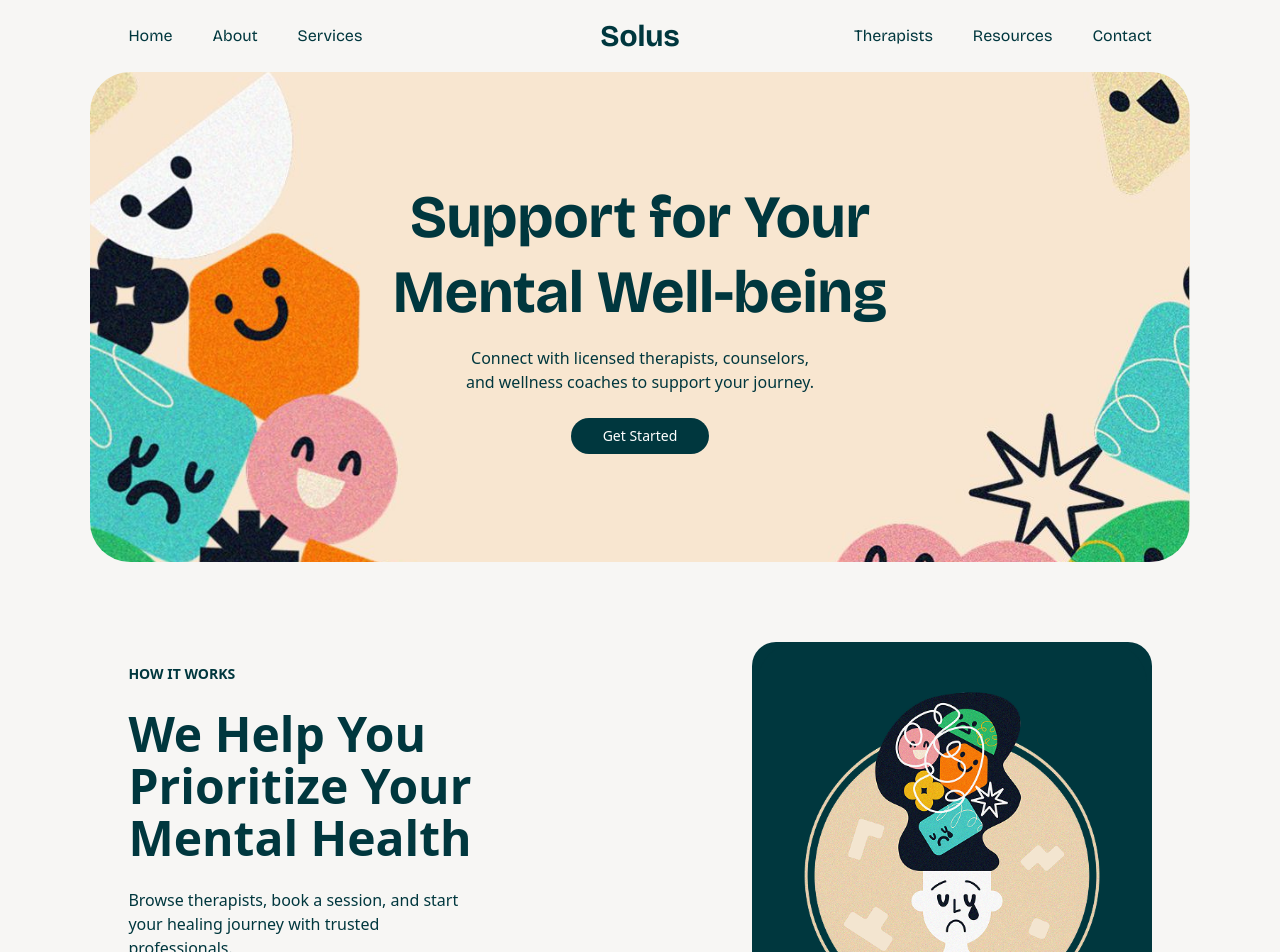
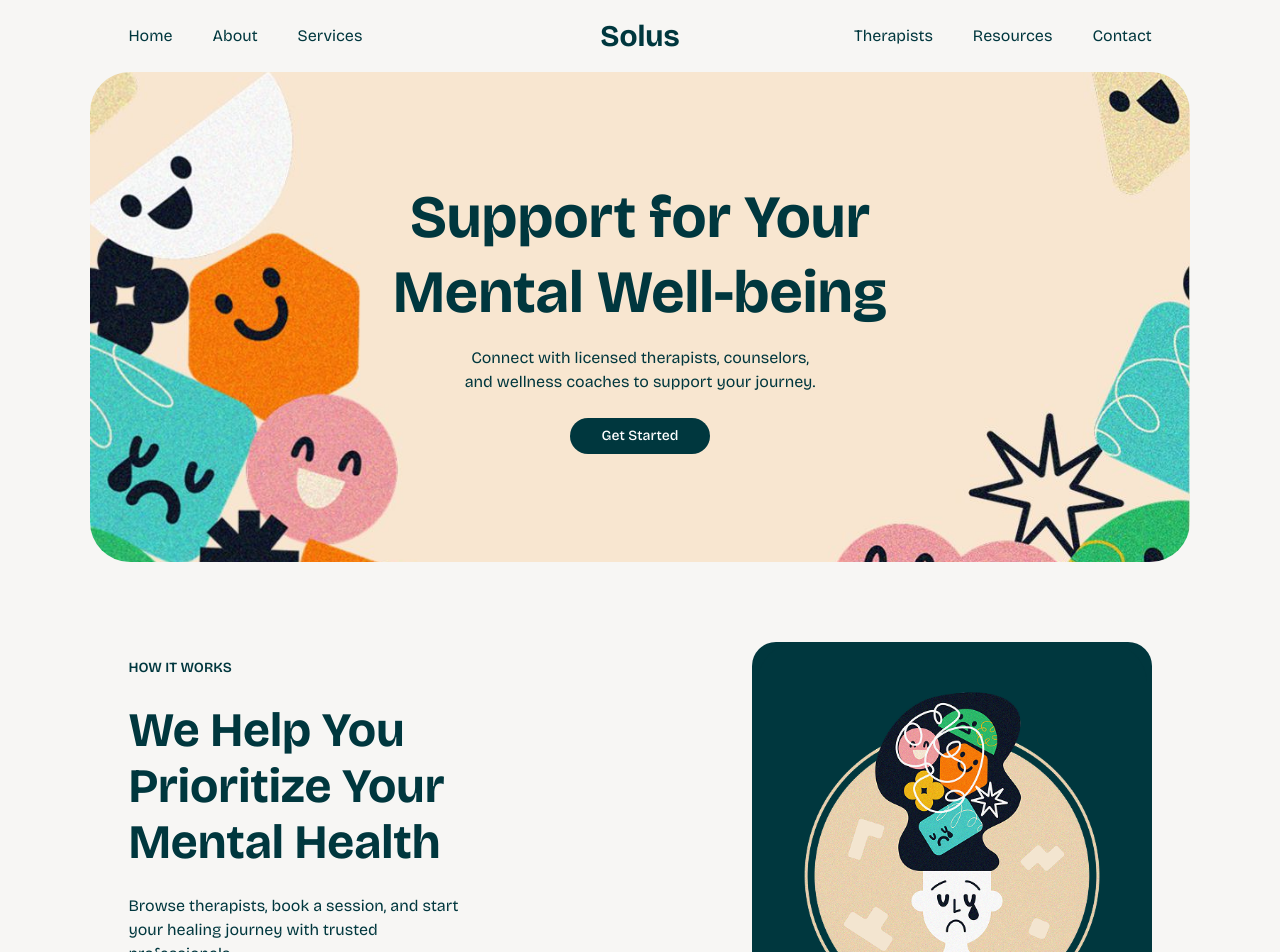
Before and after one commit to sazidhayatkhan/solus, a Next.js app: page / in a window 1280 px wide. Shown: the top 952 px of the page. Built offline with nearby package versions, Linux system fonts and the light colour scheme.

Commit message:
fix: update layout class for consistent styling and adjust SectionTwo heading for improved readability

```diff
--- a/src/app/(client)/layout.tsx
+++ b/src/app/(client)/layout.tsx
@@ -15,7 +15,7 @@ export default function RootLayout({
   return (
     <html lang="en">
       <body
-        className=""
+        className="font-brico"
       >
         <Navbar/>
         {children}
--- a/src/views/page-home/components/SectionTwo.tsx
+++ b/src/views/page-home/components/SectionTwo.tsx
@@ -9,7 +9,7 @@ const SectionTwo = (props: Props) => {
       <div className="space-y-6 text-center md:text-start mx-auto md:mx-0">
         <p className="text-sm text-primary font-semibold">HOW IT WORKS</p>
 
-        <h2 className="text-primary leading-9 md:leading-[3.25rem] text-3xl md:text-5xl font-bold w-[350px]">
+        <h2 className="text-primary leading-9 md:leading-[3.50rem] text-3xl md:text-5xl font-bold w-[350px]">
           We Help You Prioritize Your Mental Health
         </h2>
 
```
